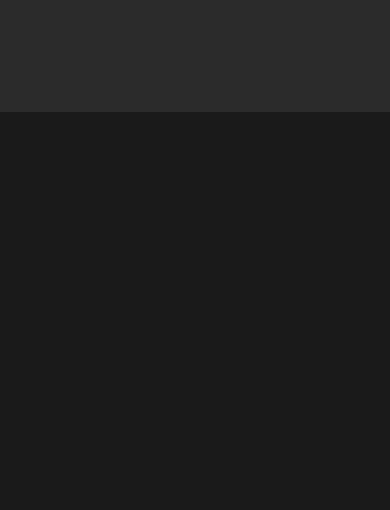
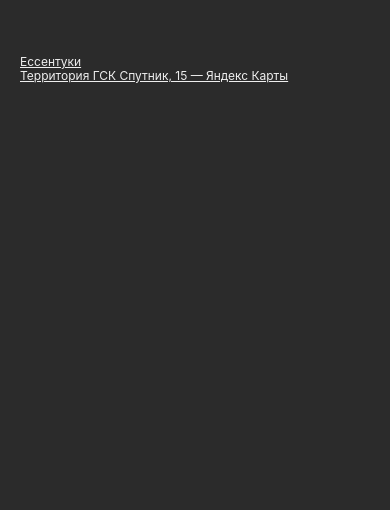
Before and after one commit to pioner14/net-skolam, a plain HTML site: page index.html in a window 390 px wide. Shown: the part 3666-4176 px from the top of the page. Before the commit the page ends 3778 px from the top, so only its background shows below. Drawn offline with Linux system fonts and the light colour scheme.

Commit message:
Fix: correct phone link and map widget, improve SEO

```diff
--- a/index.html
+++ b/index.html
@@ -17,7 +17,8 @@
           <div class="logo">Центр Ремонта Автостекол</div>
           <div class="header-contact">
             <span class="phone-number">+7 (928) 3777751</span>
-            <a href="tel:+79XXXXXXXXX" class="button">Позвонить</a>
+            <!-- ИСПРАВЛЕНИЕ #1: Вставлен корректный номер для звонка по клику -->
+            <a href="tel:+79283777751" class="button">Позвонить</a>
           </div>
         </div>
       </div>
@@ -40,7 +41,11 @@
           <h2>Наши услуги</h2>
           <div class="services-grid">
             <div class="service-item">
-              <img src="img/service1.jpg" alt="Ремонт скола" />
+              <!-- ИСПРАВЛЕНИЕ #3 (SEO): Улучшен alt-атрибут -->
+              <img
+                src="img/service1.jpg"
+                alt="Ремонт скола на лобовом стекле в Ессентуках"
+              />
               <h3>Ремонт сколов</h3>
               <p>
                 Устраняем сколы типа "звездочка", "бычий глаз". Предотвращаем
@@ -48,7 +53,11 @@
               </p>
             </div>
             <div class="service-item">
-              <img src="img/service2.jpg" alt="Ремонт трещины" />
+              <!-- ИСПРАВЛЕНИЕ #3 (SEO): Улучшен alt-атрибут -->
+              <img
+                src="img/service2.jpg"
+                alt="Мастер останавливает трещину на стекле автомобиля"
+              />
               <h3>Остановка трещин</h3>
               <p>
                 Останавливаем распространение трещин и маскируем их с помощью
@@ -56,7 +65,11 @@
               </p>
             </div>
             <div class="service-item">
-              <img src="img/service3.jpg" alt="Замена стекла" />
+              <!-- ИСПРАВЛЕНИЕ #3 (SEO): Улучшен alt-атрибут -->
+              <img
+                src="img/service3.jpg"
+                alt="Процесс замены лобового стекла в автосервисе"
+              />
               <h3>Замена стекла</h3>
               <p>
                 Если ремонт невозможен, профессионально заменим лобовое, боковое
@@ -100,7 +113,8 @@
           <div class="contacts-content">
             <div class="contact-info">
               <p>
-                <strong>Адрес:</strong> г. Ессентуки, ул. Урицкого, ГК "Спутник", Бокс - 15
+                <strong>Адрес:</strong> г. Ессентуки, ул. Урицкого, ГК
+                "Спутник", Бокс - 15
               </p>
               <p>
                 <strong>Телефон:</strong>
@@ -108,12 +122,36 @@
               </p>
               <p><strong>Время работы:</strong> Пн-Сб, с 09:00 до 18:00</p>
             </div>
+            <!-- ИСПРАВЛЕНИЕ #2: Вставлен корректный, рабочий код карты -->
             <div class="map-container">
-              <script
-                type="text/javascript"
-                charset="utf-8"
-                async
-                src=<div style="position:relative;overflow:hidden;"><a href="https://yandex.com/maps/11057/essentuky/?utm_medium=mapframe&utm_source=maps" style="color:#eee;font-size:12px;position:absolute;top:0px;">Ессентуки</a><a href="https://yandex.com/maps/11057/essentuky/?l=sat%2Cstv%2Csta&ll=42.845077%2C44.059074&utm_medium=mapframe&utm_source=maps&z=21" style="color:#eee;font-size:12px;position:absolute;top:14px;">Яндекс Карты — транспорт, навигация, поиск мест</a><iframe src="https://yandex.com/map-widget/v1/?l=sat%2Cstv%2Csta&ll=42.845077%2C44.059074&z=21" width="560" height="400" frameborder="1" allowfullscreen="true" style="position:relative;"></iframe></div>
+              <div style="position: relative; overflow: hidden">
+                <a
+                  href="https://yandex.com/maps/11057/essentuky/?utm_medium=mapframe&utm_source=maps"
+                  style="
+                    color: #eee;
+                    font-size: 12px;
+                    position: absolute;
+                    top: 0px;
+                  "
+                  >Ессентуки</a
+                ><a
+                  href="https://yandex.com/maps/11057/essentuky/?l=sat%2Cskl%2Cstv%2Csta&ll=42.846148%2C44.058369&mode=whatshere&utm_medium=mapframe&utm_source=maps&whatshere%5Bpoint%5D=42.846151%2C44.058373&whatshere%5Bzoom%5D=21&z=21"
+                  style="
+                    color: #eee;
+                    font-size: 12px;
+                    position: absolute;
+                    top: 14px;
+                  "
+                  >Территория ГСК Спутник, 15 — Яндекс Карты</a
+                ><iframe
+                  src="https://yandex.com/map-widget/v1/?l=sat%2Cskl%2Cstv%2Csta&ll=42.846148%2C44.058369&mode=whatshere&whatshere%5Bpoint%5D=42.846151%2C44.058373&whatshere%5Bzoom%5D=21&z=21"
+                  width="100%"
+                  height="400"
+                  frameborder="0"
+                  allowfullscreen="true"
+                  style="position: relative"
+                ></iframe>
+              </div>
             </div>
           </div>
         </div>
```
